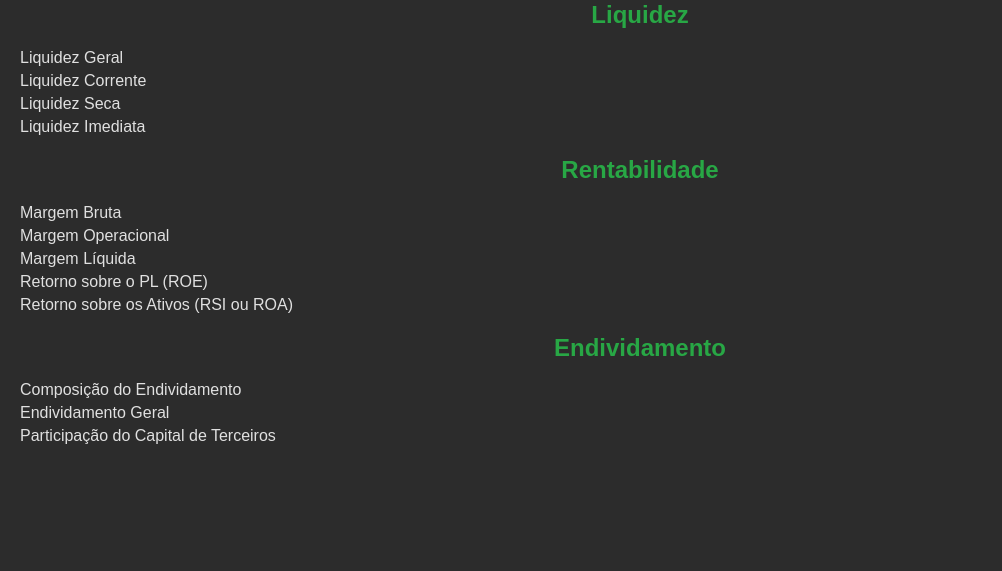
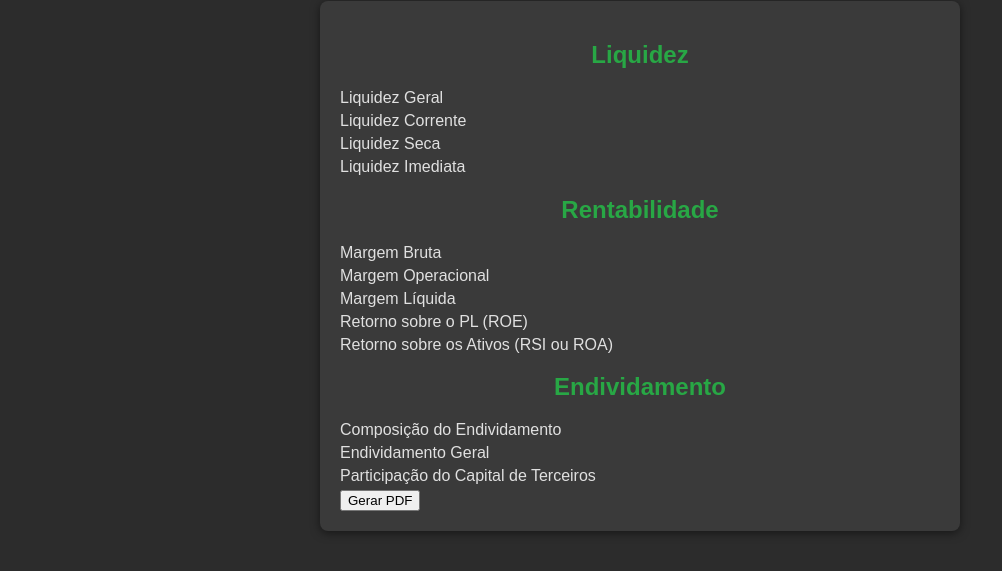
Before and after one commit to IgorDF02/calculadora, a plain HTML site: page valores.html in a window 1280 px wide. Shown: the part 99-670 px from the top of the page, without its empty margins (0-1002 px from the left). Drawn offline with Linux system fonts and the light colour scheme.

Commit message:
Update valores.html
Adicionando formulário para geração de PDF

```diff
--- a/valores.html
+++ b/valores.html
@@ -9,6 +9,7 @@
 <body>
     <h1>Resultados</h1>
 
+<form id="meuFormulario" action="gerar_pdf" method="post">
     <h2>Liquidez</h2>
     <label>Liquidez Geral</label>
     <span id="liquidez_g"></span>
@@ -38,6 +39,9 @@
     <span id="end_geral"></span>
     <label>Participação do Capital de Terceiros</label>
     <span id="part_cap"></span>
+
+    <input type="submit" value="Gerar PDF">
+</form>
 
     <script>
         const urlParams = new URLSearchParams(window.location.search);
```
